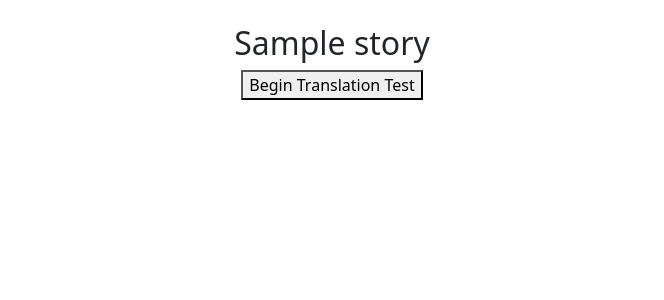
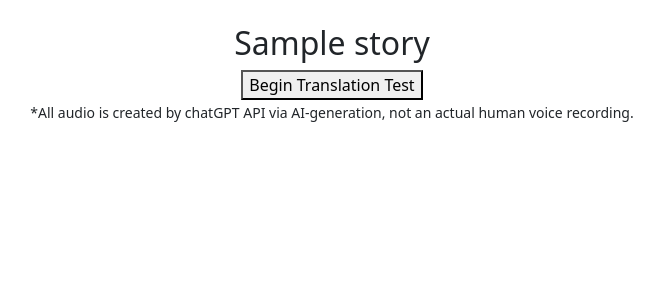
Before and after one commit to Elana10/Capstone1-LanguageTestingApp, a Flask app: template templates/solve-story.html in a window 1280 px wide. Shown: the part 56-356 px from the top of the page, without its empty margins (308-972 px from the left). Run offline with Flask 2, Linux system fonts and the light colour scheme; the template is opened without the code that fills it: values that come from a table or form of the project are taken from there, others are empty; tables that the repository leaves empty hold one stand-in row (values such as "Sample post"); some libraries are stand-ins or nearby versions.

Commit message:
Update solve-story.html - audio disclosure

```diff
--- a/templates/solve-story.html
+++ b/templates/solve-story.html
@@ -16,8 +16,7 @@
         </div>
 
 
-
-
+        <small>*All audio is created by chatGPT API via AI-generation, not an actual human voice recording.</small>
         <script src="https://code.jquery.com/jquery-3.2.1.js"></script>
         <script src="https://unpkg.com/axios/dist/axios.js"></script>
         <script src="/static/app-solve.js" ></script>
```
